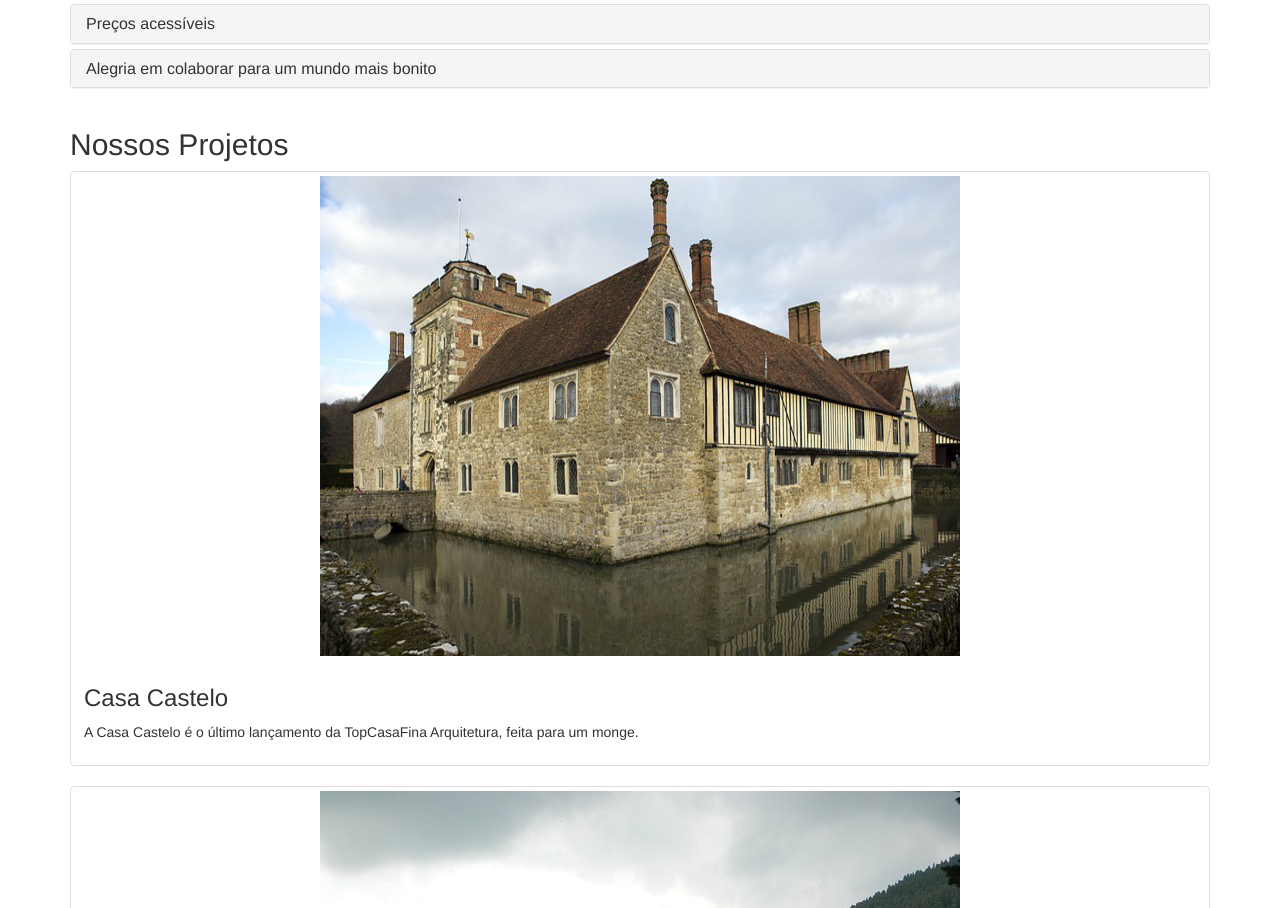
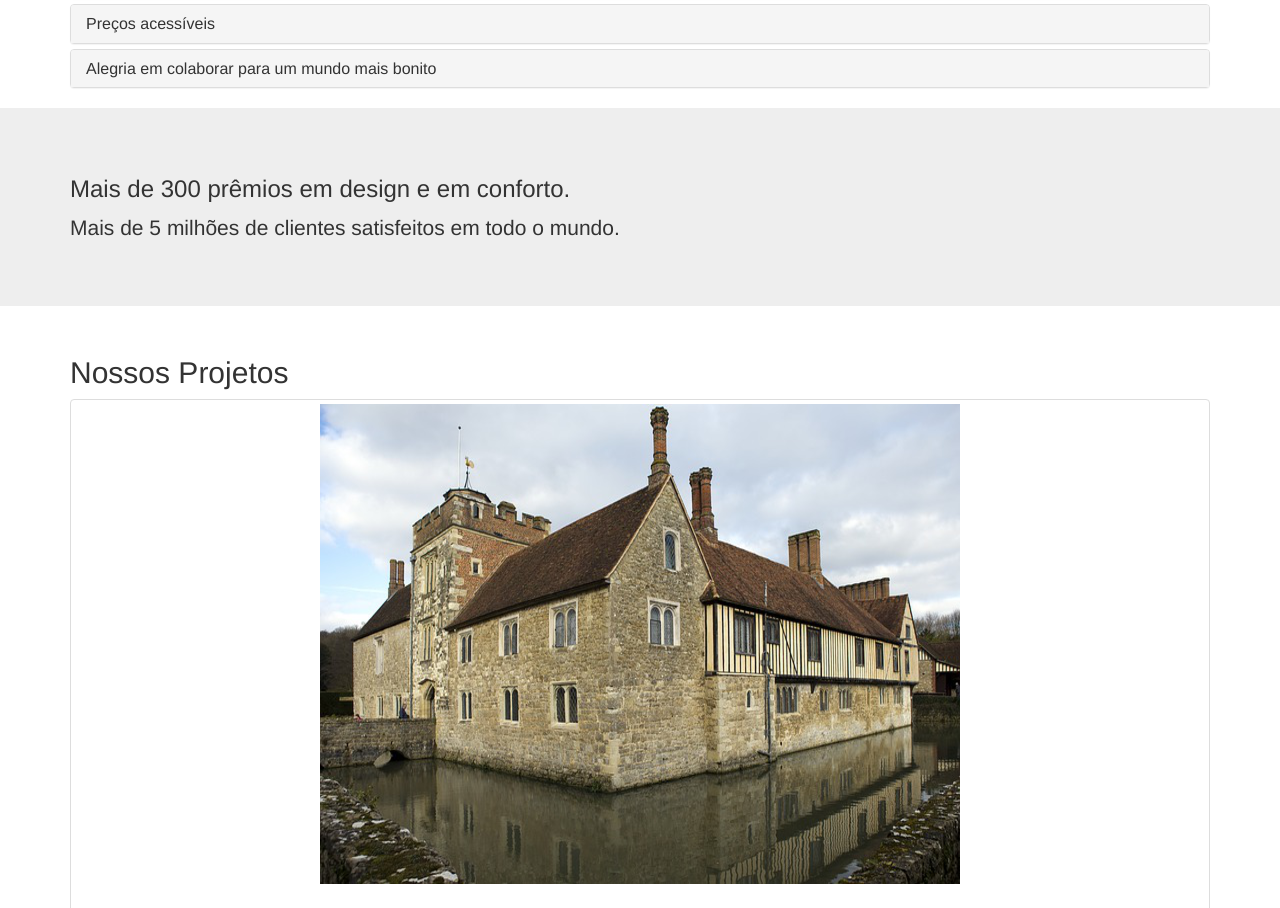
Before and after one commit to luizvisuart/alura-bootstrap, a plain HTML site: page index.html in a window 1280 px wide. Shown: the part 938-1846 px from the top of the page. Drawn offline with Linux system fonts and the light colour scheme.

Commit message:
usando jumbotron

```diff
--- a/index.html
+++ b/index.html
@@ -56,6 +56,12 @@
             </div>
         </div>
     </section>
+    <div class="jumbotron jumbotron-fluid">
+        <div class="container">
+            <h3>Mais de 300 prêmios em design e em conforto.</h3>
+            <p>Mais de 5 milhões de clientes satisfeitos em todo o mundo.</p>
+        </div>
+    </div>
 
 
     <section class="container">
```
